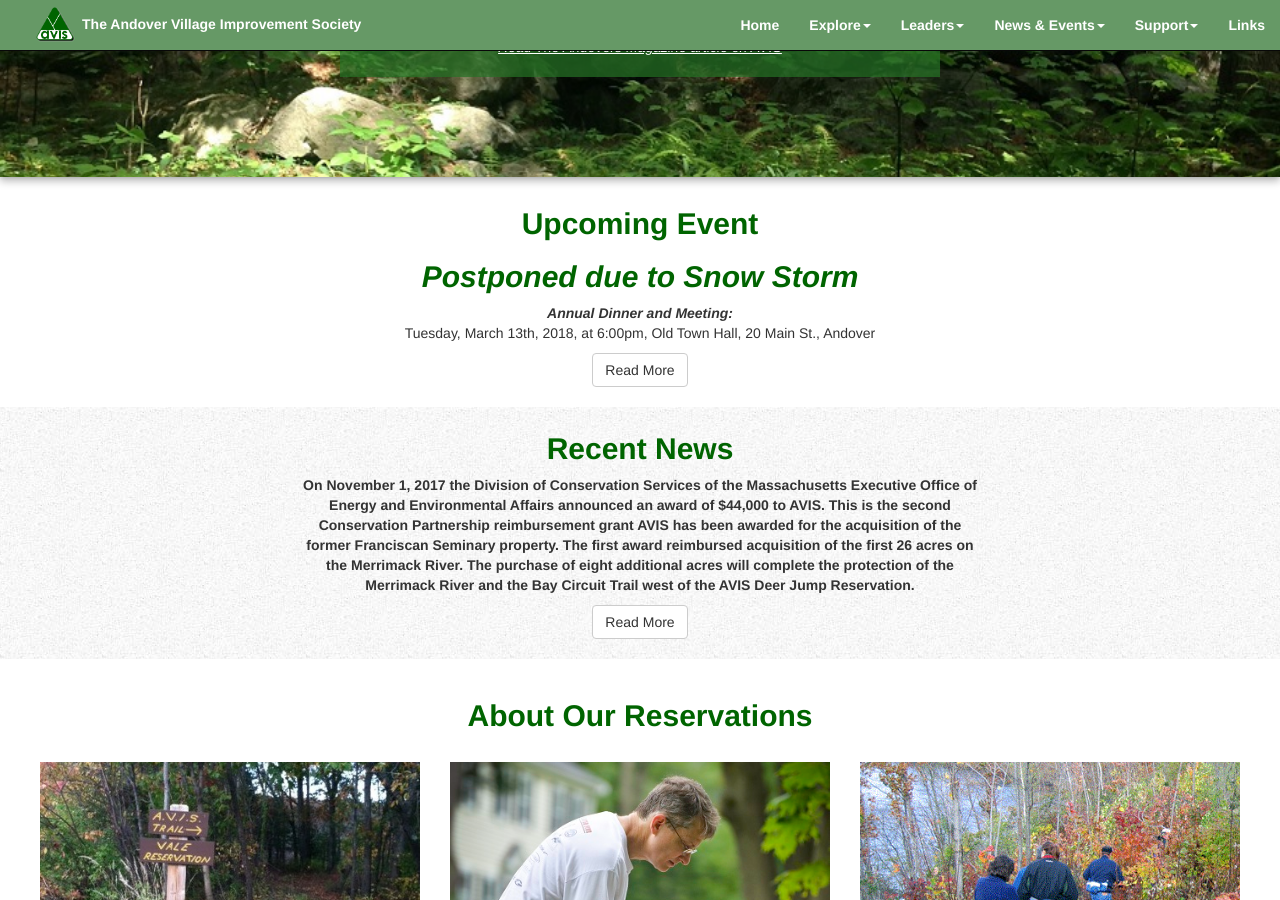
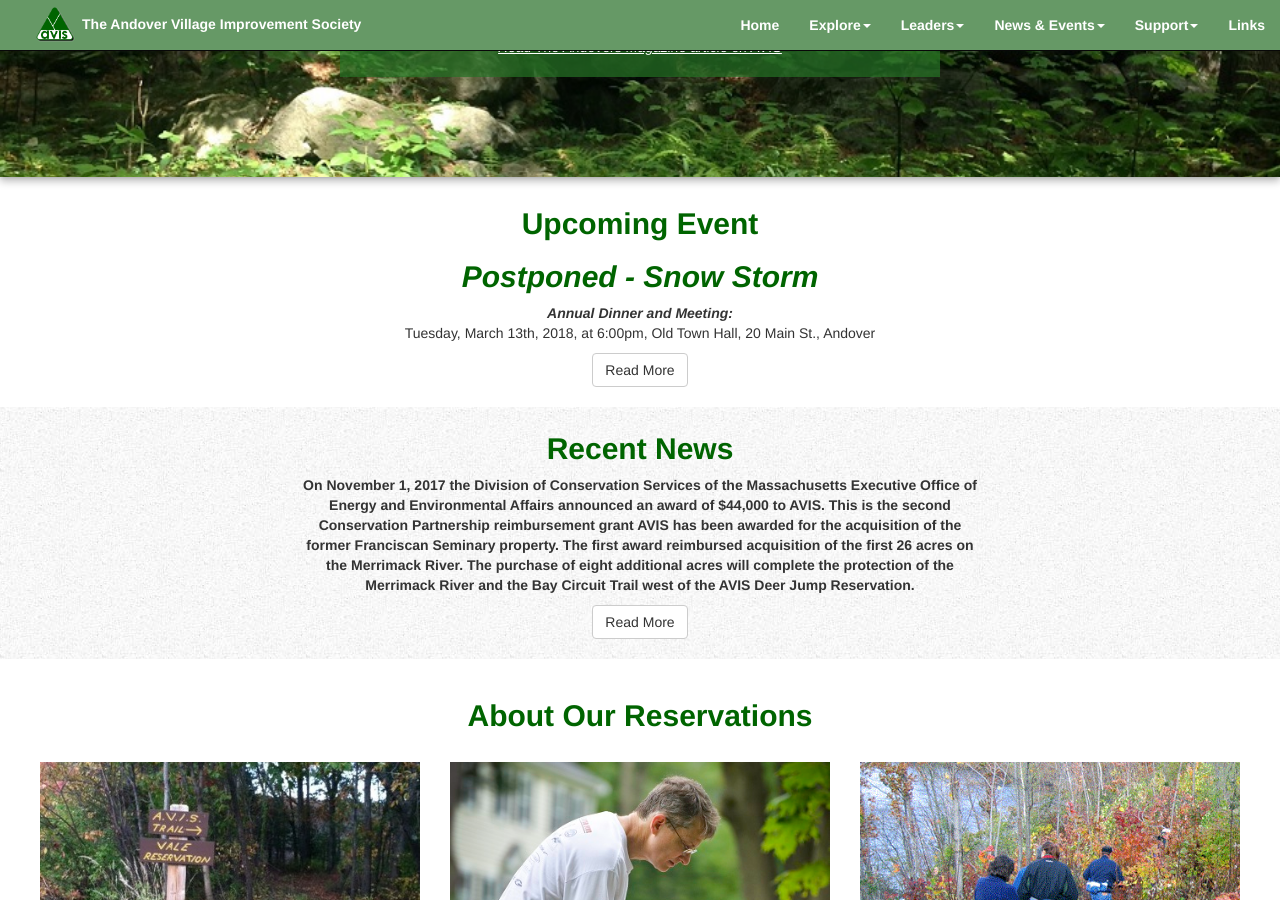
Before and after one commit to avisandover/avis-website, a Jekyll site: the page built from index.html, in a window 1280 px wide and 900 px high, scrolled down 339 px. Built offline with Jekyll 4.4.1, drawn with Linux system fonts in a browser that asks for light colours.

Commit message:
Annual Meeting Postponed

```diff
--- a/index.html
+++ b/index.html
@@ -22,7 +22,7 @@
       <div class="col-xs-12">
         <div>
           <h2>Upcoming Event</h2>
-          <h2><em>Postponed due to Snow Storm</em></h2>
+          <h2><em>Postponed - Snow Storm</em></h2>
           <strong><font><em>Annual Dinner and Meeting:</em></font></strong>
           <p>Tuesday, March 13th, 2018, at 6:00pm, Old Town Hall, 20 Main St., Andover</p>
           <div>
```
